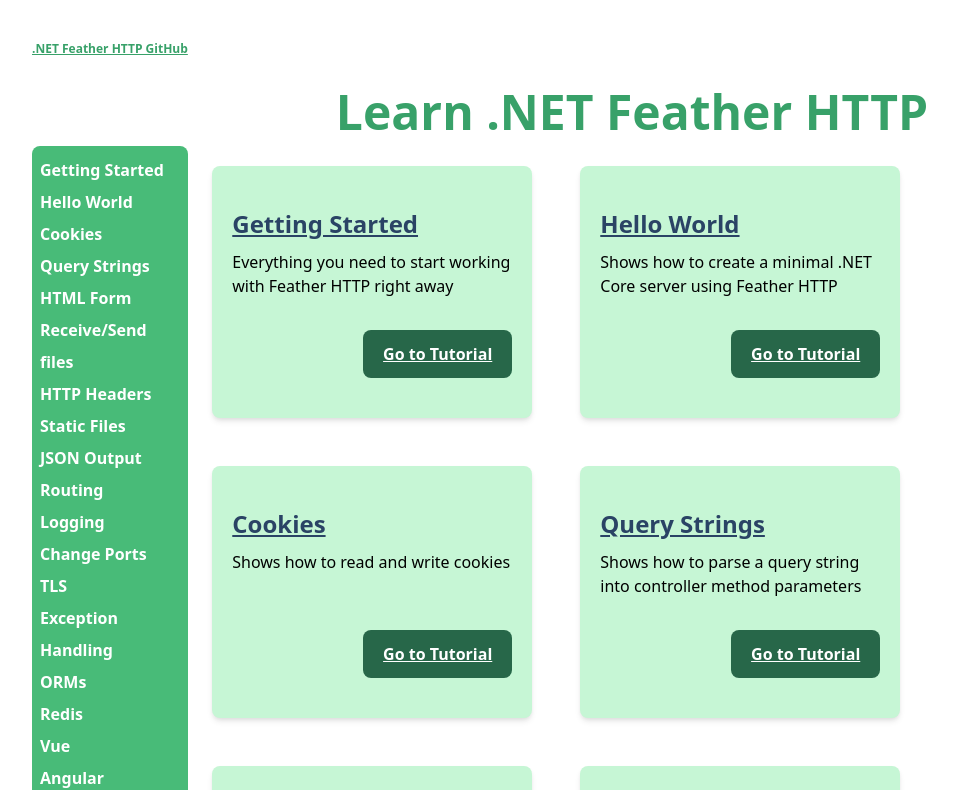
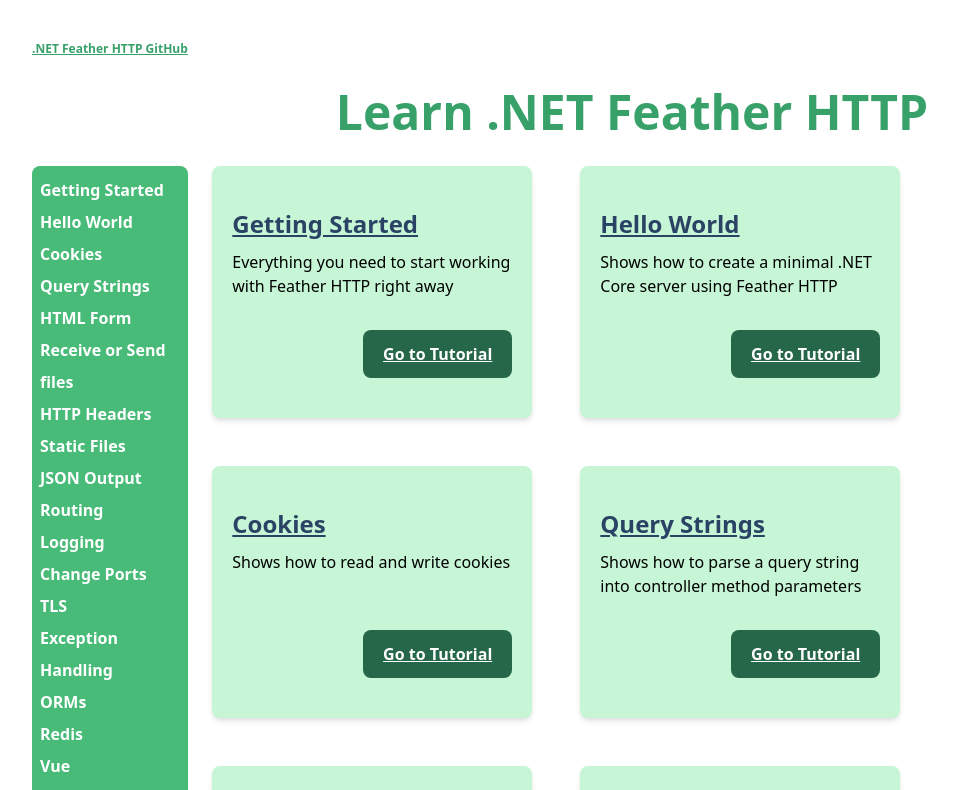
Before and after one commit to RobotOptimist/learn-httpfeather, a Nuxt app: page / in a window 1280 px wide. Shown: the top 790 px of the page, without its empty margins (8-965 px from the left). Built offline with nearby package versions, Linux system fonts and the light colour scheme; what tailwindcss-transitions would draw is missing.

Commit message:
fixed styling on left menu on desktop display

```diff
--- a/components/topicsList.vue
+++ b/components/topicsList.vue
@@ -1,6 +1,6 @@
 <template>
     <ul :class="{ 'max-h-none': isHidden, 'p-2 max-h-full transition-max-height': !isHidden }"
-    class="absolute leading-loose mt-1 rounded-lg font-bold bg-green-500 text-white w-4/5 transition-250 overflow-y-hidden lg:static lg:max-w-sm lg:w-full">
+    class="absolute leading-loose mt-1 rounded-lg font-bold bg-green-500 text-white w-4/5 transition-250 overflow-y-hidden lg:static lg:max-w-sm lg:w-full lg:mt-6">
         <li v-for="topic in topics" :key="topic.title"><nuxt-link :to="`examples/${topic.title.split(' ').join('-').toLowerCase()}`">{{topic.title}}</nuxt-link></li>
       </ul>
 </template>
--- a/store/topics.js
+++ b/store/topics.js
@@ -26,7 +26,7 @@
                 description: 'How to receive data from an HTML form'
             },
             {
-                title: 'Receive/Send files',
+                title: 'Receive or Send files',
                 category: 'Examples',
                 description: 'Shows how to receive and send files'
             },
```
